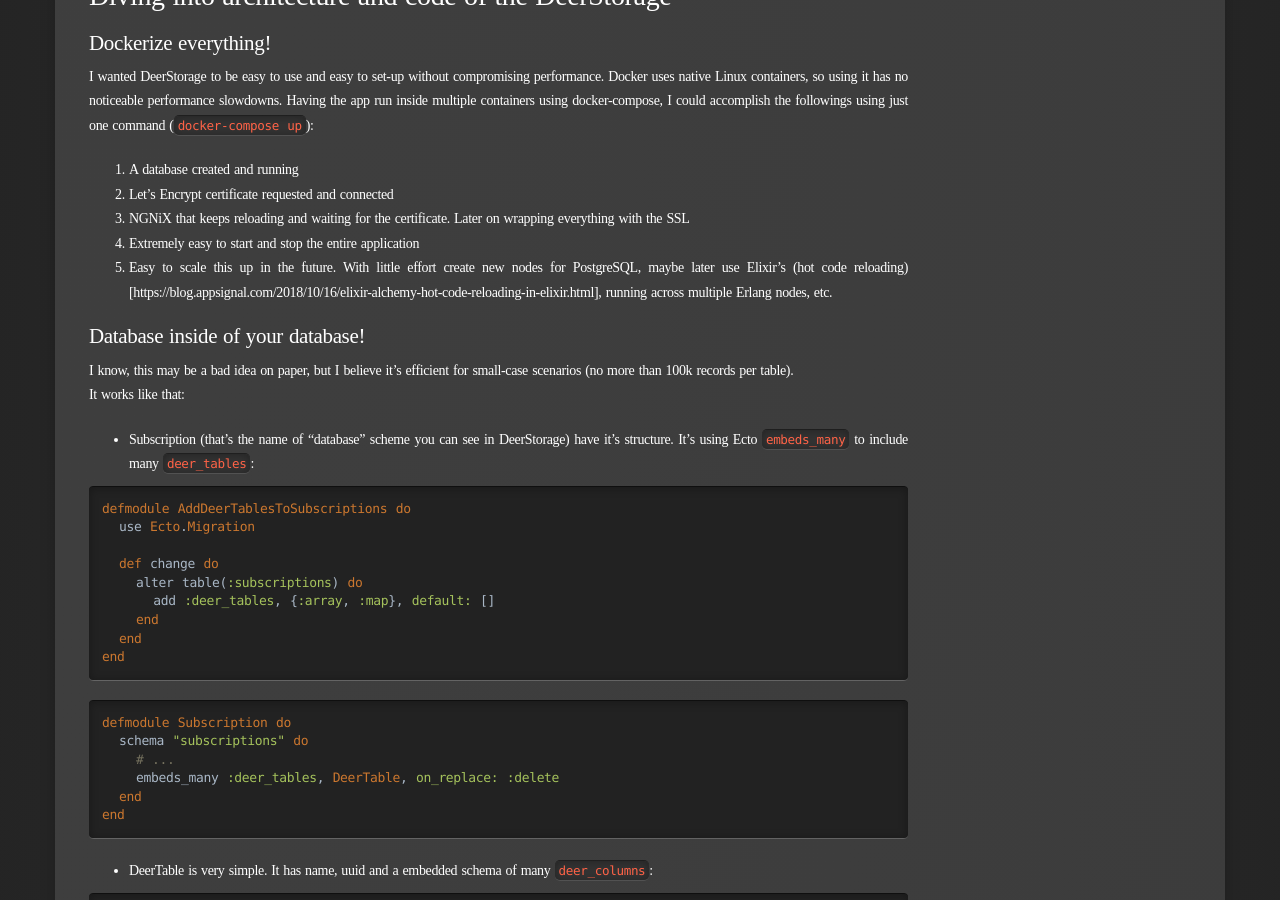
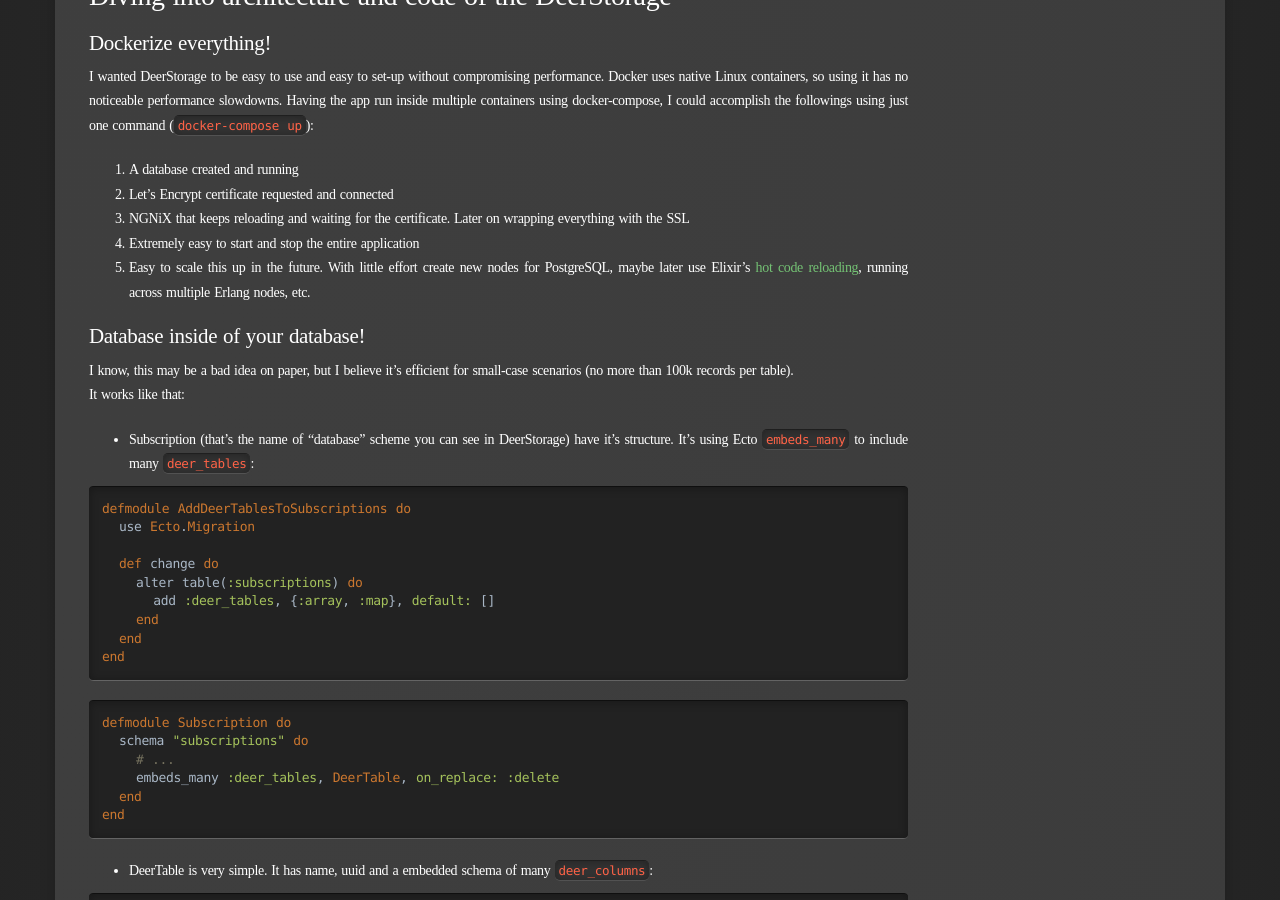
Before and after one commit to intpl/intpl.github.io, a Jekyll site: the page built from _posts/2021-05-16-deerstorage.md, in a window 1280 px wide and 900 px high, scrolled down 18143 px. Built offline with Jekyll 4.4.1, drawn with Linux system fonts in a browser that asks for light colours.

Commit message:
fix link

```diff
--- a/_posts/2021-05-16-deerstorage.md
+++ b/_posts/2021-05-16-deerstorage.md
@@ -146,7 +146,7 @@
 2. Let's Encrypt certificate requested and connected
 3. NGNiX that keeps reloading and waiting for the certificate. Later on wrapping everything with the SSL
 4. Extremely easy to start and stop the entire application
-5. Easy to scale this up in the future. With little effort create new nodes for PostgreSQL, maybe later use Elixir's (hot code reloading)[https://blog.appsignal.com/2018/10/16/elixir-alchemy-hot-code-reloading-in-elixir.html], running across multiple Erlang nodes, etc.
+5. Easy to scale this up in the future. With little effort create new nodes for PostgreSQL, maybe later use Elixir's [hot code reloading](https://blog.appsignal.com/2018/10/16/elixir-alchemy-hot-code-reloading-in-elixir.html), running across multiple Erlang nodes, etc.
 
 ## Database inside of your database!
 I know, this may be a bad idea on paper, but I believe it's efficient for small-case scenarios (no more than 100k records per table).
```
